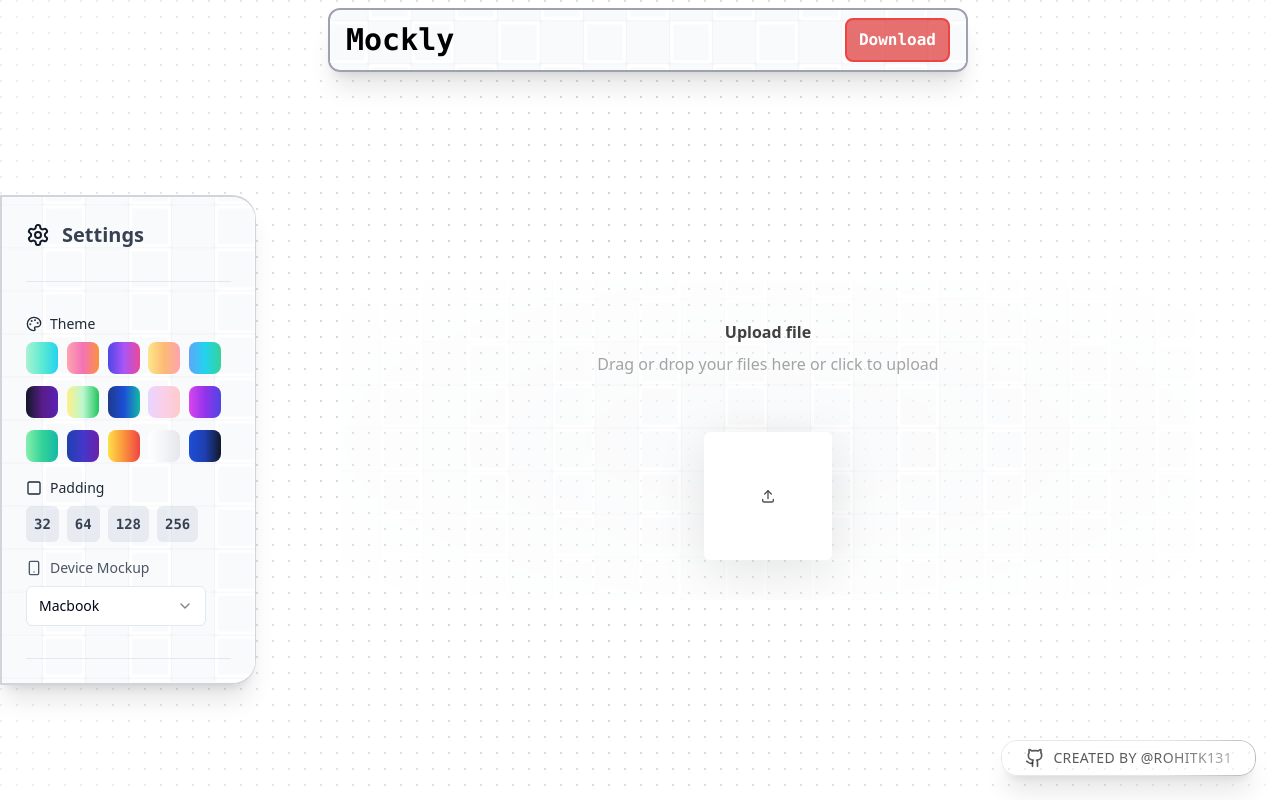
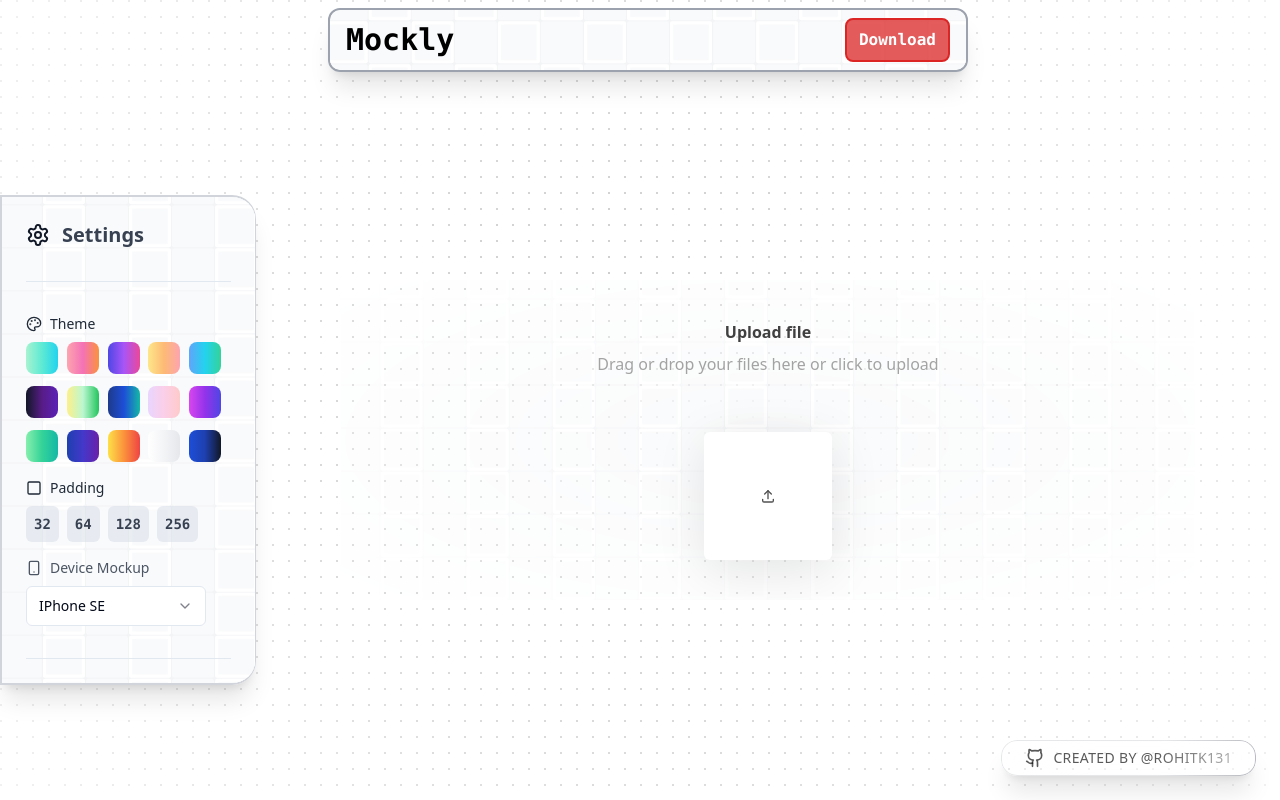
Before and after one commit to Rohitk131/Mockly, a Next.js app: page / in a window 1280 px wide. Built offline with nearby package versions, Linux system fonts and the light colour scheme.

Commit message:
added download feature

```diff
--- a/package.json
+++ b/package.json
@@ -20,6 +20,7 @@
     "clsx": "^2.1.1",
     "cmdk": "^1.0.0",
     "framer-motion": "^11.9.0",
+    "html2canvas": "^1.4.1",
     "lucide-react": "^0.445.0",
     "next": "14.2.13",
     "react": "^18",
--- a/src/app/page.tsx
+++ b/src/app/page.tsx
@@ -1,5 +1,5 @@
 "use client";
-import React, { useState } from "react";
+import React, { useState, useRef } from "react";
 import Navbar from "@/components/Navbar";
 import DotPattern from "@/components/ui/dot-pattern";
 import { cn } from "@/lib/utils";
@@ -14,7 +14,7 @@ import {
 import Sidebar from "@/components/Sidebar";
 import CreateButton from "@/components/createButton";
 import { FileUpload } from "@/components/ui/file-upload";
-
+import html2canvas from 'html2canvas';
 export default function App() {
   const [theme, setTheme] = useState(
     "from-indigo-600 via-purple-500 to-pink-500"
@@ -22,8 +22,9 @@ export default function App() {
   const [files, setFiles] = useState<File[]>([]);
   const [imageSrc, setImageSrc] = useState<string | null>(null);
   const [padding, setPadding] = useState(16);
+  const mockupRef = useRef(null);
 
-  const [selectedDevice, setSelectedDevice] = useState("Macbook");
+  const [selectedDevice, setSelectedDevice] = useState("IPhoneSE");
   const handleDeviceChange = (newDevice) => {
     setSelectedDevice(newDevice);
   };
@@ -43,7 +44,7 @@ export default function App() {
       case "IPad":
         return <IPad {...props} />;
       default:
-        return <Macbook {...props} />;
+        <IPhoneSE {...props} />;
     }
   };
 
@@ -63,6 +64,17 @@ export default function App() {
     }
   };
 
+  const handleDownload = async () => {
+    if (mockupRef.current) {
+      const canvas = await html2canvas(mockupRef.current);
+      const image = canvas.toDataURL("image/png").replace("image/png", "image/octet-stream");
+      const link = document.createElement('a');
+      link.download = 'mockup.png';
+      link.href = image;
+      link.click();
+    }
+  };
+
   return (
     <div className="relative flex h-full w-screen overflow-hidden bg-background">
       <DotPattern
@@ -75,7 +87,7 @@ export default function App() {
       <div className="relative flex flex-col z-10 h-screen w-full">
         {/* Navbar at the top */}
         <div className="flex pt-2 flex-row justify-center mb-2">
-          <Navbar />
+          <Navbar onDownload={handleDownload} />
         </div>
 
         <div className="flex flex-1 flex-row items-center h-screen ">
@@ -88,11 +100,12 @@ export default function App() {
           </div>
 
           <div className="flex-1 flex items-center justify-center">
-            <div className="w-5/6 h-5/6 rounded-xl flex items-center justify-center  ">
+            <div className="w-5/6 h-5/6 rounded-xl flex items-center justify-center" >
               {imageSrc ? (
                 <div
                   className={`bg-gradient-to-br ${theme} `}
                   style={{ padding: `${padding / 4}px ${padding / 1}px` }}
+                  ref={mockupRef}
                 >
                   {renderSelectedDevice()}
                 </div>
--- a/src/components/Navbar.tsx
+++ b/src/components/Navbar.tsx
@@ -2,7 +2,11 @@
 import React from "react";
 import { GridPattern } from "./ui/file-upload";
 
-export default function NavbarWithGridBackground() {
+interface NavbarProps {
+  onDownload: () => void;
+}
+
+export default function NavbarWithGridBackground({ onDownload }: NavbarProps) {
   return (
     <div className="relative w-1/2 h-16 ">
       {/* Navbar Content */}
@@ -14,7 +18,10 @@ export default function NavbarWithGridBackground() {
 
         {/* Navbar items */}
         <h1 className="relative z-10 text-black font-mono font-bold text-3xl ">Mockly</h1>
-        <button className="relative z-10 text-white bg-red-600/65 font-mono font-semibold px-3 py-2 rounded-lg border-2 border-red-500">
+        <button
+          onClick={onDownload}
+          className="relative z-10 text-white bg-red-600/75 font-mono font-semibold px-3 py-2 rounded-lg border-2 border-red-600"
+        >
           Download
         </button>
       </div>
--- a/src/components/Sidebar.tsx
+++ b/src/components/Sidebar.tsx
@@ -45,7 +45,7 @@ const frameworks = [
 export default function Sidebar({
   onThemeChange, onPaddingChange, onPatternChange, onDeviceChange
 }) {
-  const [selectedDevice, setSelectedDevice] = useState("Macbook");
+  const [selectedDevice, setSelectedDevice] = useState("IPhoneSE");
   const handleThemeClick = (gradient) => {
     onThemeChange(gradient);
   };
```
Also changed, not shown: 1 other file (tests, documents, lock files or other folders).
